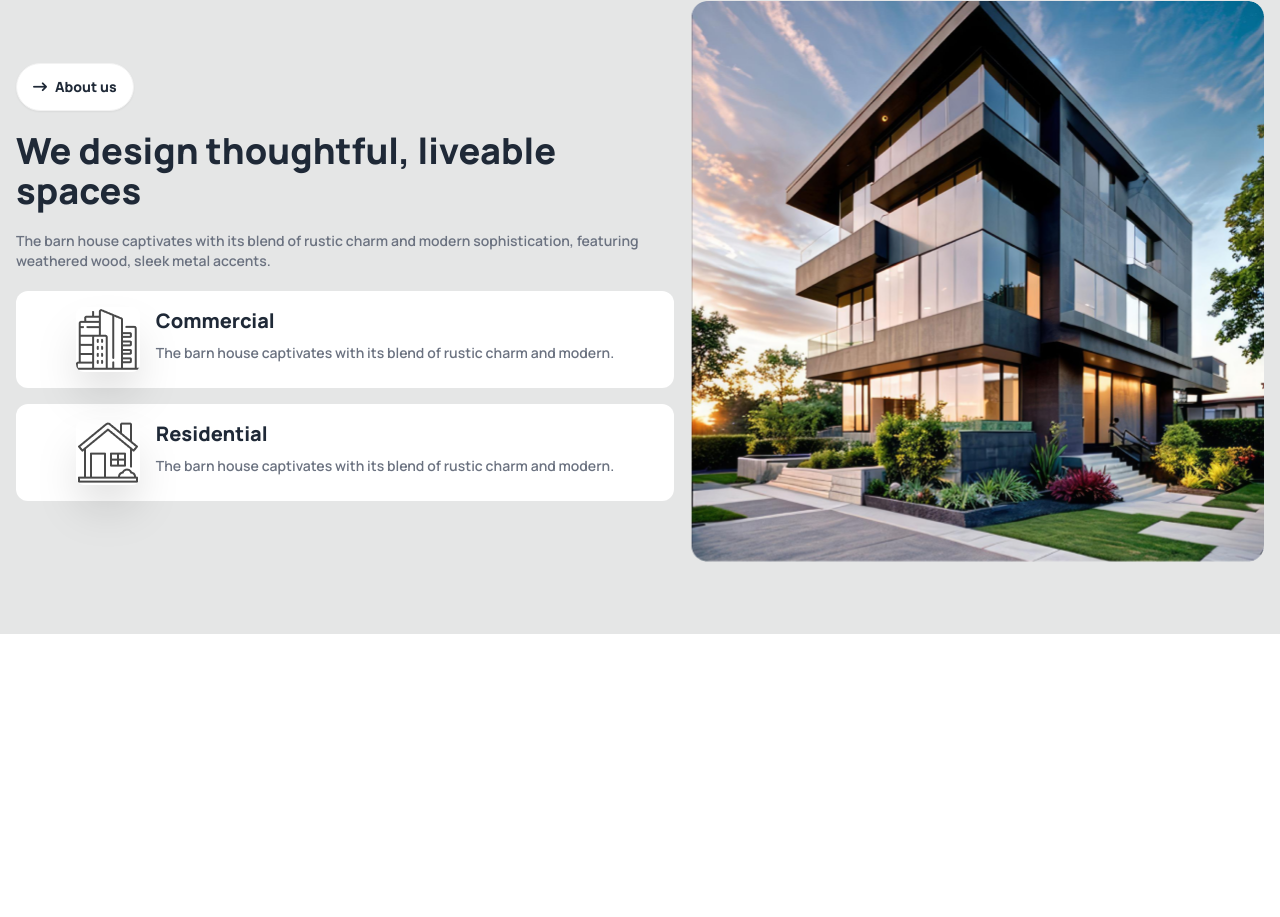
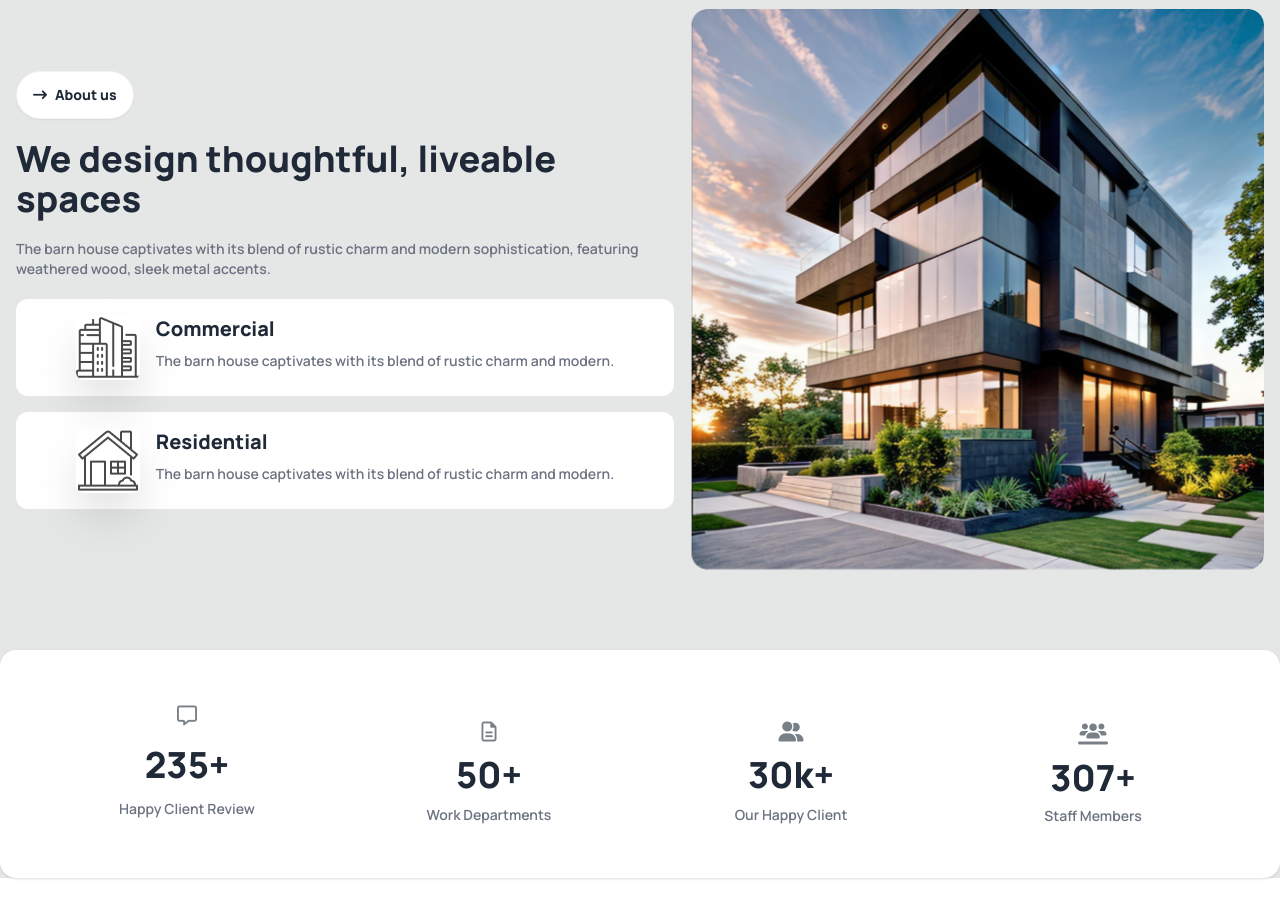
Before and after one commit to tammyKhan/Assignment-03, a plain HTML site: page index.html in a window 1280 px wide. Shown: the part 1003-1920 px from the top of the page. Before the commit the page ends 1637 px from the top, so only its background shows below. Drawn offline with nearby package versions, Linux system fonts and the light colour scheme.

Commit message:
stat section done

```diff
--- a/index.html
+++ b/index.html
@@ -133,7 +133,7 @@ bg-[#737373]
           </div>
 
 
-          <div class="hero py-6 lg:py-14 ">
+          <div class="hero py-6 lg:py-16 ">
             <div class="hero-content flex-col-reverse lg:flex-row-reverse text-center lg:text-left">
               <img class="w-full lg:w-1/2"
                 src="./assets/Rectangle.png" />
@@ -184,6 +184,38 @@ bg-[#737373]
             </div>
           </div>
         </section>
+
+        <!-- Stat section -->
+        <section class="container mx-auto">
+          <div class="stats stats-vertical lg:stats-horizontal shadow grid grid-cols-1 md:grid-cols-2 lg:grid-cols-4 mb-16 text-center space-y-4 lg:p-9 ">
+            <div class="stat space-y-2 border-none">
+              <div class="stat-title"><i class="fa-regular fa-message text-xl"></i></div>
+              <div class="stat-value">235+</div>
+              <div class="stat-desc text-sm font-[600] text-gray-500">Happy Client Review</div>
+            </div>
+
+            <div class="stat space-y-2 border-none">
+              <div class="stat-title"><i class="fa-regular fa-file-lines text-xl"></i></div>
+              <div class="stat-value">50+</div>
+              <div class="stat-desc text-sm font-[600] text-gray-500">Work Departments</div>
+            </div>
+
+            <div class="stat space-y-2 border-none">
+              <div class="stat-title"><i class="fa-solid fa-user-group text-xl"></i></div>
+              <div class="stat-value">30k+</div>
+              <div class="stat-desc text-sm font-[600] text-gray-500">Our Happy Client</div>
+            </div>
+
+            <div class="stat space-y-2 border-none">
+              <div class="stat-title"><i class="fa-solid fa-users-line text-2xl"></i></div>
+              <div class="stat-value">307+</div>
+              <div class="stat-desc text-sm font-[600] text-gray-500">Staff Members</div>
+            </div>
+
+          </div>
+        </section>
+
+
    </main>
    <footer>
 
```
